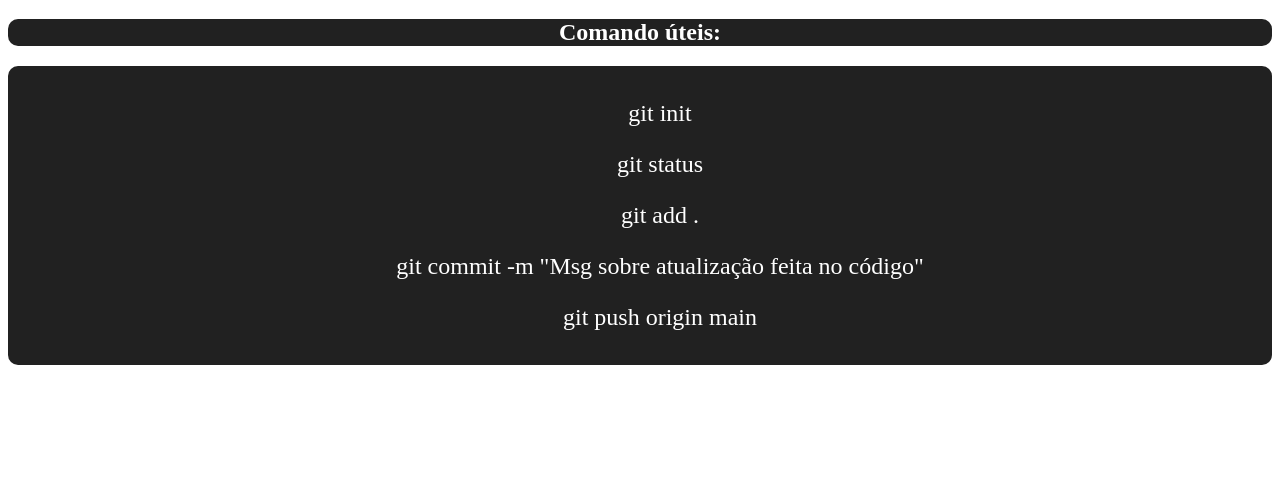
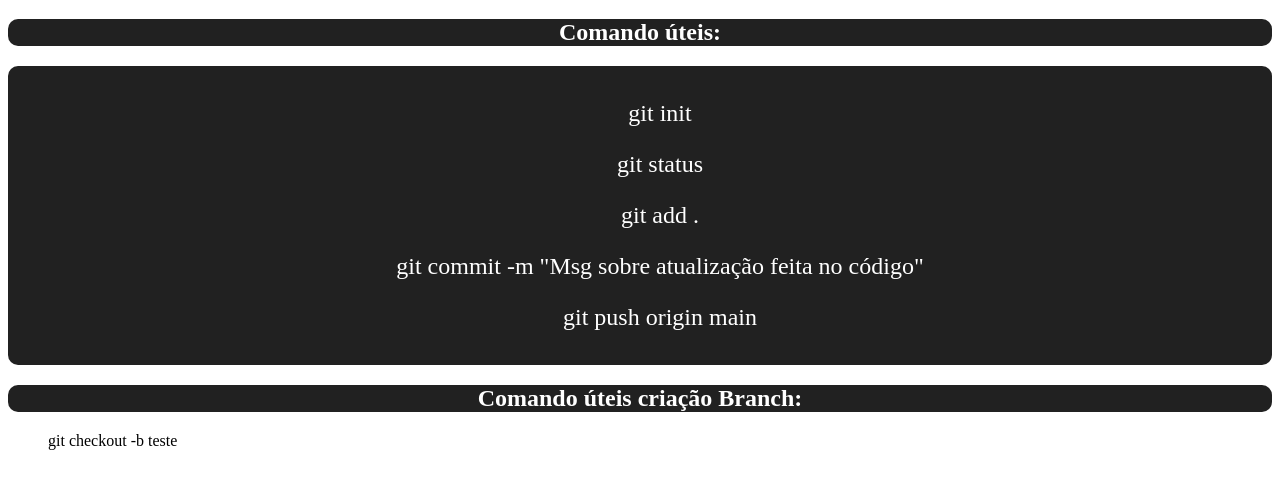
Before and after one commit to coderlucianasena/estudo, a plain HTML site: page comandos.html in a window 1280 px wide. Shown: the part 61-550 px from the top of the page. Drawn offline with Linux system fonts and the light colour scheme.

Commit message:
Incluida informação sobre Branch

```diff
--- a/comandos.html
+++ b/comandos.html
@@ -8,6 +8,7 @@
 </head>
 
 <body>
+    <div>
     <h1 style="background-color: #212121; color: rgb(255, 255, 255); text-align: center; border-radius: 10px; ">
         Treinando Git GitHub</h1>
     <h2 style="background-color: #212121; color: rgb(255, 255, 255); text-align: center; border-radius: 10px;"> Comando
@@ -19,6 +20,11 @@
         <ol>git commit -m "Msg sobre atualização feita no código"</ol>
         <ol>git push origin main</ol>
     </div>
+
+    <h2 style="background-color: #212121; color: rgb(255, 255, 255); text-align: center; border-radius: 10px;"> Comando
+        úteis criação Branch:</h2>
+        <ol>git checkout -b teste</ol>
+
 </body>
 
 </html>
```
